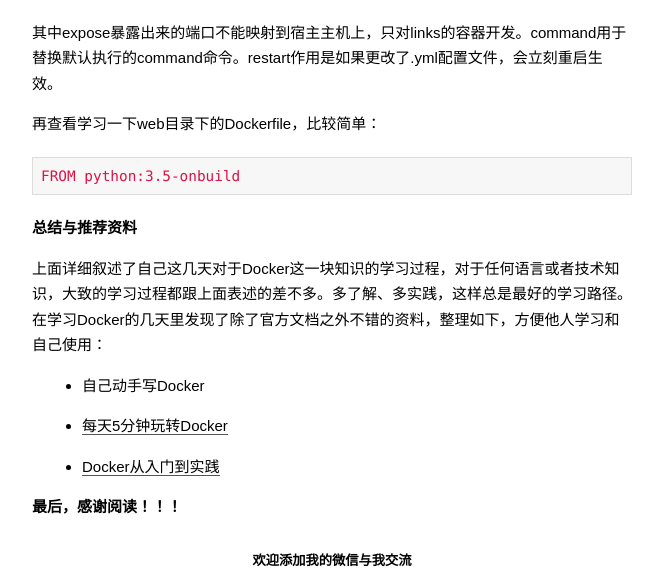
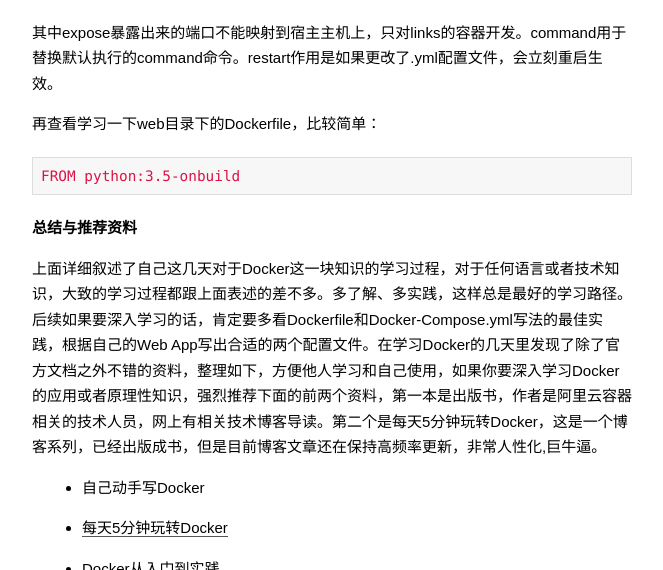
Before and after one commit to wuchangfeng/wuchangfeng.github.io, a Jekyll site: the page built from _posts/2017-12-21-head-to-docker.md, in a window 1280 px wide and 900 px high, scrolled down 5801 px, cut to the strip 0-570 px from the top of the window. Shown: the whole strip, without its empty margins (308-971 px from the left). Built offline with Jekyll 4.4.1, drawn with Linux system fonts in a browser that asks for light colours; some web fonts are replaced; comment, search, counter and statistics services are not loaded.

Commit message:
push docker article:8ball:

```diff
--- a/_posts/2017-12-21-head-to-docker.md
+++ b/_posts/2017-12-21-head-to-docker.md
@@ -172,7 +172,7 @@ FROM python:3.5-onbuild
 
 **总结与推荐资料**
 
-上面详细叙述了自己这几天对于Docker这一块知识的学习过程，对于任何语言或者技术知识，大致的学习过程都跟上面表述的差不多。多了解、多实践，这样总是最好的学习路径。在学习Docker的几天里发现了除了官方文档之外不错的资料，整理如下，方便他人学习和自己使用：
+上面详细叙述了自己这几天对于Docker这一块知识的学习过程，对于任何语言或者技术知识，大致的学习过程都跟上面表述的差不多。多了解、多实践，这样总是最好的学习路径。后续如果要深入学习的话，肯定要多看Dockerfile和Docker-Compose.yml写法的最佳实践，根据自己的Web App写出合适的两个配置文件。在学习Docker的几天里发现了除了官方文档之外不错的资料，整理如下，方便他人学习和自己使用，如果你要深入学习Docker的应用或者原理性知识，强烈推荐下面的前两个资料，第一本是出版书，作者是阿里云容器相关的技术人员，网上有相关技术博客导读。第二个是每天5分钟玩转Docker，这是一个博客系列，已经出版成书，但是目前博客文章还在保持高频率更新，非常人性化,巨牛逼。
 
 * 自己动手写Docker
 
```
